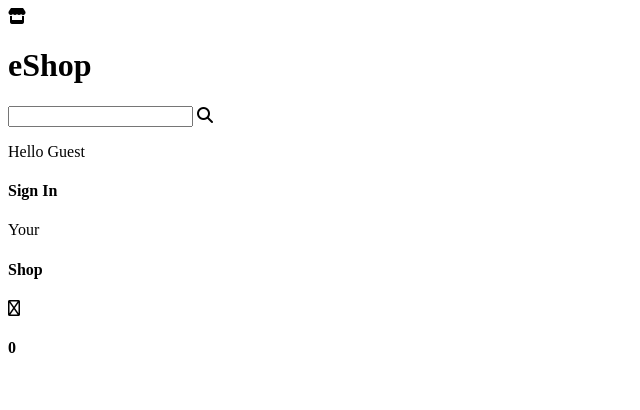
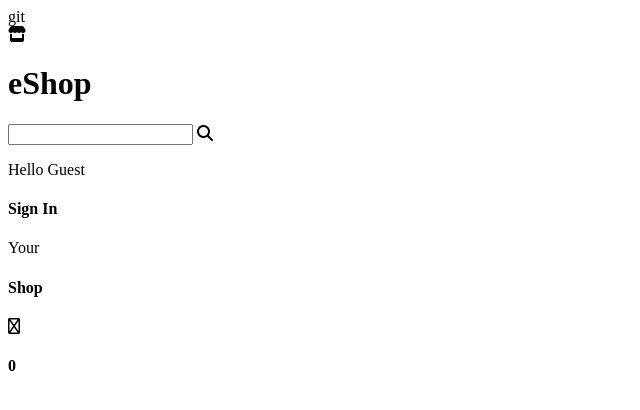
Before and after one commit to sonam1096/Ecommerce, a plain HTML site: page index.html in a window 1280 px wide. Shown: the whole page, without its empty margins (0-640 px from the left). Drawn offline with Linux system fonts and the light colour scheme.

Commit message:
Ecommerce

```diff
--- a/index.html
+++ b/index.html
@@ -2,7 +2,7 @@
 <html lang="en">
 <head>
     <title>Ecommerce Basics</title>
-    <script src="https://kit.fontawesome.com/d6922bd0ba.js" crossorigin="anonymous"></script>
+    <script src="https://kit.fontawesome.com/d6922bd0ba.js" crossorigin="anonymous"></script>git
 </head>
 <body>
       <div class="header">
```
